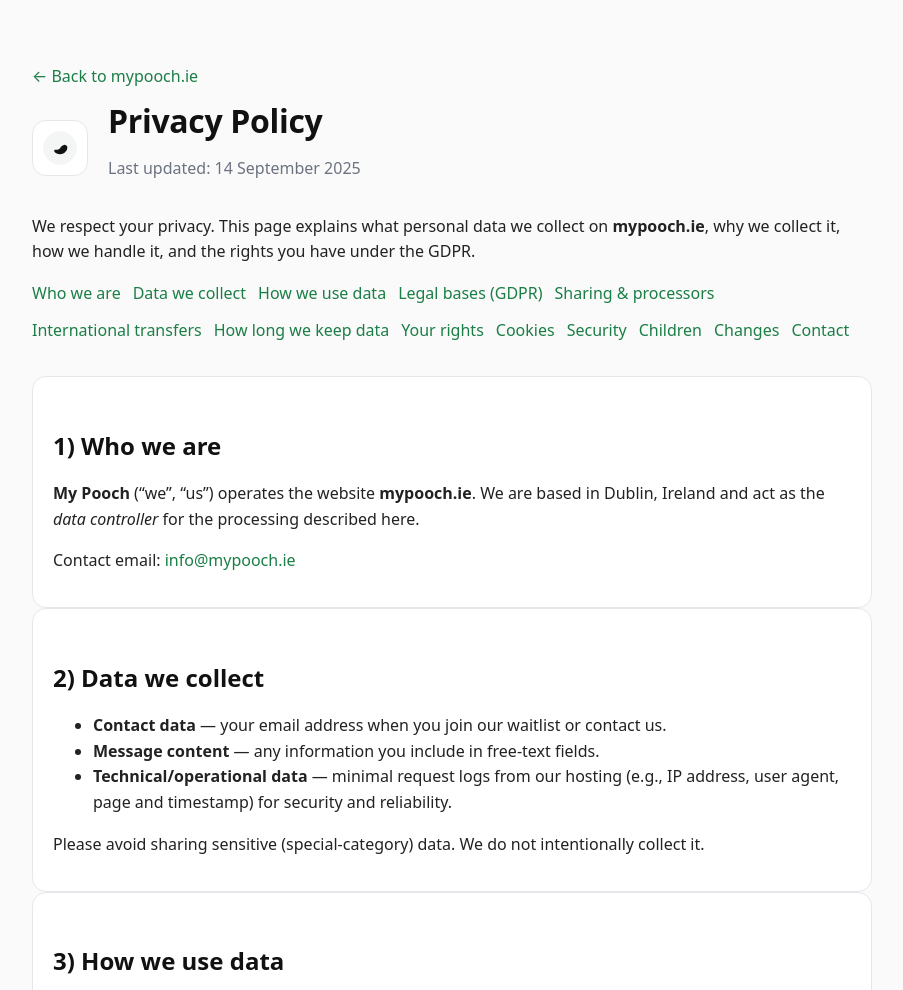
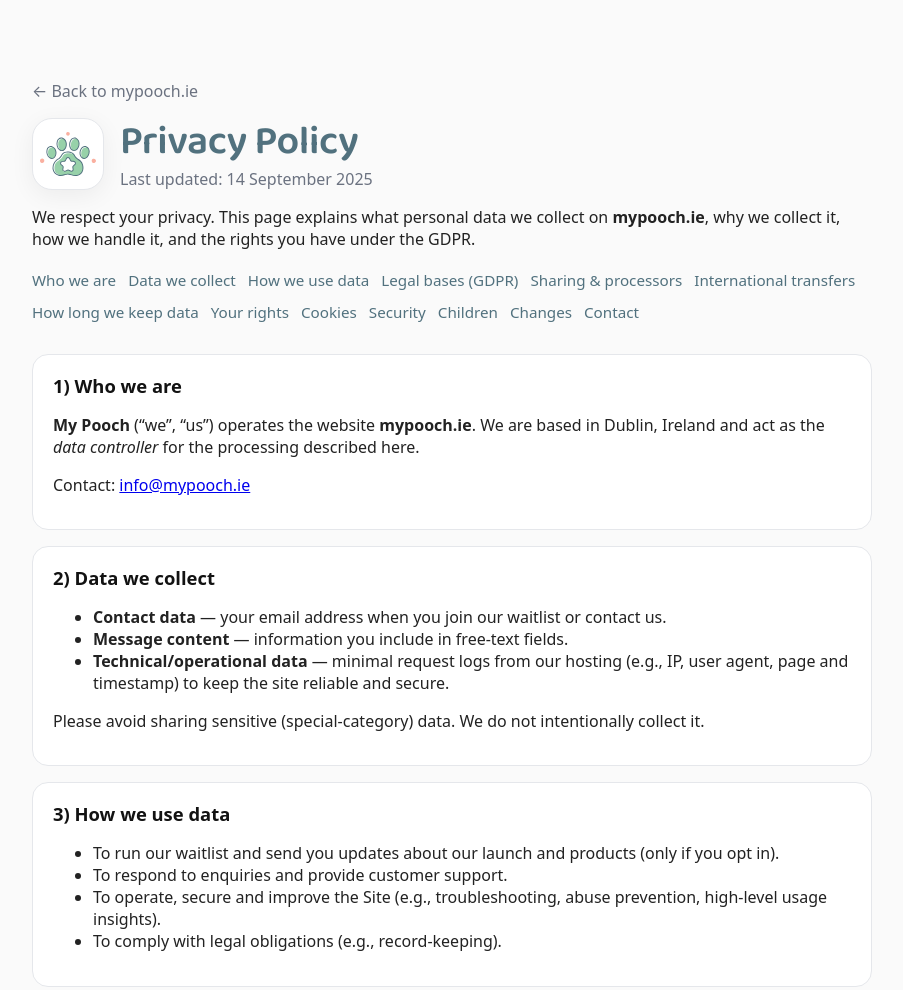
Before and after one commit to Liquidhoney/mypooch, a plain HTML site: page mypooch_privacy_policy.html in a window 1280 px wide. Shown: the top 990 px of the page, without its empty margins (188-1091 px from the left). Drawn offline with Linux system fonts and the light colour scheme.

Commit message:
Update mypooch_privacy_policy.html
font and color changes

```diff
--- a/mypooch_privacy_policy.html
+++ b/mypooch_privacy_policy.html
@@ -5,44 +5,81 @@
   <meta name="viewport" content="width=device-width, initial-scale=1" />
   <title>Privacy Policy — My Pooch</title>
   <meta name="description" content="Privacy Policy for My Pooch (mypooch.ie). GDPR-compliant notice about the data we collect, why, and your rights." />
+  <meta name="robots" content="noindex, nofollow" />
+
+  <!-- Open Graph (optional) -->
+  <meta property="og:title" content="Privacy Policy — My Pooch" />
+  <meta property="og:description" content="How My Pooch handles your data in line with GDPR." />
+  <meta property="og:type" content="website" />
+  <meta property="og:url" content="https://mypooch.ie/privacy.html" />
+  <meta property="og:image" content="./og-image.png" />
+
+  <!-- Favicon + fonts to match the landing -->
+  <link rel="icon" type="image/svg+xml" href="mypooch_logo.svg" />
+  <link href="https://fonts.googleapis.com/css2?family=Baloo+2:wght@600&display=swap" rel="stylesheet">
+
   <style>
-    :root { --bg:#fafafa; --fg:#111; --muted:#6b7280; --accent:#1b7e46; }
+    :root{
+      --bg:#fafafa;
+      --fg:#121212;
+      --muted:#6b7280;
+      --accent-dark:#51717e;   /* zielonoszary */
+      --accent-light:#97d1a9;  /* jasnozielony */
+      --ring:rgba(151,209,169,0.25);
+      --card:#ffffff;
+      --border:#e5e7eb;
+    }
     *{box-sizing:border-box}
-    body{margin:0;font-family:system-ui,-apple-system,Segoe UI,Roboto,Inter,Helvetica,Arial;line-height:1.6;background:var(--bg);color:var(--fg)}
-    .wrap{max-width:880px;margin:auto;padding:3rem 1.25rem}
-    h1{letter-spacing:-.01em;line-height:1.2;margin:.25rem 0 1rem}
-    h2{margin:2rem 0 .5rem}
+    html,body{height:100%}
+    body{
+      margin:0;
+      font-family:system-ui,-apple-system,Segoe UI,Roboto,Inter,Helvetica,Arial,"Apple Color Emoji","Segoe UI Emoji";
+      color:var(--fg); background:var(--bg);
+      display:block;
+    }
+    .wrap{max-width:880px;margin:0 auto;padding:4rem 1.25rem}
+    .back{color:var(--muted);text-decoration:none}
+    .back:hover{text-decoration:underline}
+    .head{
+      display:flex; align-items:center; gap:1rem; margin:0 0 .5rem;
+    }
+    .logo-card{
+      width:72px;height:72px; border-radius:20px; background:#fff; display:grid; place-items:center;
+      box-shadow:0 6px 24px rgba(0,0,0,.06); border:1px solid var(--border);
+    }
+    .logo-card img{width:56px;height:56px; display:block}
+    h1{
+      font-family:'Baloo 2',sans-serif;
+      font-size:clamp(28px,3.6vw,40px);
+      line-height:1.1; letter-spacing:-.01em; margin:.1rem 0 0; color:var(--accent-dark);
+    }
+    .muted{color:var(--muted); margin:.25rem 0 0}
+    nav{margin:1.25rem 0 2rem; display:flex; flex-wrap:wrap; gap:.75rem}
+    nav a{color:var(--accent-dark); text-decoration:none; font-size:.95rem}
+    nav a:hover{text-decoration:underline}
+    .card{
+      background:var(--card); border:1px solid var(--border); border-radius:16px;
+      padding:1.1rem 1.25rem; margin:1rem 0;
+    }
+    h2{margin:0 0 .5rem; font-size:1.15rem}
     p,li{color:#222}
-    .muted{color:var(--muted)}
-    a{color:var(--accent);text-decoration:none}
-    a:hover{text-decoration:underline}
-    .card{background:#fff;border:1px solid #e5e7eb;border-radius:14px;padding:1.1rem 1.25rem}
-    nav{margin:1rem 0 2rem;display:flex;flex-wrap:wrap;gap:.75rem}
-    code{background:#f1f5f9;border:1px solid #e2e8f0;border-radius:6px;padding:.1rem .35rem}
-    footer{margin-top:3rem;color:var(--muted);font-size:.9rem}
-    .toplink{margin-bottom:.5rem}
-    .logo{display:inline-grid;place-items:center;width:56px;height:56px;border-radius:14px;background:#fff;border:1px solid #e5e7eb;margin-right:.5rem;vertical-align:middle}
-    .headerline{display:flex;align-items:center;gap:.75rem;margin-bottom:.5rem}
+    code{background:#f1f5f9; border:1px solid #e2e8f0; border-radius:6px; padding:.1rem .35rem}
+    footer{margin-top:2.5rem; color:var(--muted); font-size:.9rem}
   </style>
 </head>
 <body>
   <main class="wrap" role="main">
-    <p class="toplink muted"><a href="/">← Back to mypooch.ie</a></p>
+    <p><a class="back" href="/">← Back to mypooch.ie</a></p>
 
-    <div class="headerline">
-      <!-- optional: swap SVG for your image if you prefer -->
-      <div class="logo" aria-hidden="true">
-        <svg viewBox="0 0 64 64" width="36" height="36" xmlns="http://www.w3.org/2000/svg" fill="none">
-          <circle cx="32" cy="32" r="30" fill="#F4F6F5"/>
-          <path d="M42 38c-2 3-6 5-10 5s-8-2-10-5c-1-1 0-3 1-3h4c3 0 5-2 6-4 1-2 3-4 6-4h3c2 0 3 2 3 3 0 5-1 6-3 8Z" fill="#111"/>
-          <circle cx="40" cy="28" r="2" fill="#111"/>
-        </svg>
+    <header class="head">
+      <div class="logo-card" aria-hidden="true">
+        <img src="mypooch_logo.svg" alt="" />
       </div>
       <div>
         <h1>Privacy Policy</h1>
         <p class="muted">Last updated: 14 September 2025</p>
       </div>
-    </div>
+    </header>
 
     <p>We respect your privacy. This page explains what personal data we collect on <strong>mypooch.ie</strong>, why we collect it, how we handle it, and the rights you have under the GDPR.</p>
 
@@ -65,15 +102,15 @@
     <section id="who" class="card">
       <h2>1) Who we are</h2>
       <p><strong>My Pooch</strong> (“we”, “us”) operates the website <strong>mypooch.ie</strong>. We are based in Dublin, Ireland and act as the <em>data controller</em> for the processing described here.</p>
-      <p>Contact email: <a href="mailto:info@mypooch.ie">info@mypooch.ie</a></p>
+      <p>Contact: <a href="mailto:info@mypooch.ie">info@mypooch.ie</a></p>
     </section>
 
     <section id="data" class="card">
       <h2>2) Data we collect</h2>
       <ul>
         <li><strong>Contact data</strong> — your email address when you join our waitlist or contact us.</li>
-        <li><strong>Message content</strong> — any information you include in free-text fields.</li>
-        <li><strong>Technical/operational data</strong> — minimal request logs from our hosting (e.g., IP address, user agent, page and timestamp) for security and reliability.</li>
+        <li><strong>Message content</strong> — information you include in free-text fields.</li>
+        <li><strong>Technical/operational data</strong> — minimal request logs from our hosting (e.g., IP, user agent, page and timestamp) to keep the site reliable and secure.</li>
       </ul>
       <p>Please avoid sharing sensitive (special-category) data. We do not intentionally collect it.</p>
     </section>
@@ -83,7 +120,7 @@
       <ul>
         <li>To run our waitlist and send you updates about our launch and products (only if you opt in).</li>
         <li>To respond to enquiries and provide customer support.</li>
-        <li>To operate, secure and improve the Site (e.g., troubleshooting, abuse prevention, service analytics based on aggregated logs).</li>
+        <li>To operate, secure and improve the Site (e.g., troubleshooting, abuse prevention, high-level usage insights).</li>
         <li>To comply with legal obligations (e.g., record-keeping).</li>
       </ul>
     </section>
@@ -103,7 +140,7 @@
       <h2>5) Sharing & processors</h2>
       <p>We do not sell your personal data. We use trusted service providers (“processors”) who process data on our behalf under contracts and appropriate safeguards:</p>
       <ul>
-        <li><strong>Form handling</strong>: Formspree — receives form submissions (waitlist/contact).</li>
+        <li><strong>Form handling</strong>: Formspree — receives form submissions (waitlist/contact). Endpoint will be listed in our forms’ code.</li>
         <li><strong>Email hosting</strong>: Titan Mail — sends/receives <code>@mypooch.ie</code> email.</li>
         <li><strong>Website hosting</strong>: GitHub Pages — serves our static site.</li>
       </ul>
@@ -111,21 +148,21 @@
 
     <section id="transfers" class="card">
       <h2>6) International transfers</h2>
-      <p>Some providers may process data outside the EEA. Where this occurs, we rely on safeguards such as the European Commission’s Standard Contractual Clauses (SCCs) or adequacy decisions as provided by our processors.</p>
+      <p>Some providers may process data outside the EEA. Where this occurs, we rely on safeguards such as the European Commission’s Standard Contractual Clauses (SCCs) or adequacy decisions, as provided by our processors.</p>
     </section>
 
     <section id="retention" class="card">
       <h2>7) How long we keep data</h2>
       <ul>
         <li>Waitlist/marketing: until you unsubscribe or we retire the list.</li>
-        <li>Enquiries: typically up to 12 months after the last interaction, unless needed longer to resolve an issue.</li>
+        <li>Enquiries: typically up to 12 months after the last interaction unless needed longer to resolve an issue.</li>
         <li>Operational logs: short, rolling periods unless required to investigate incidents.</li>
       </ul>
     </section>
 
     <section id="rights" class="card">
       <h2>8) Your rights</h2>
-      <p>Under GDPR you may have the rights to access, rectify, erase, restrict or object to processing, and to data portability. You can also withdraw consent at any time. You may lodge a complaint with a supervisory authority. In Ireland this is the <a href="https://www.dataprotection.ie/" target="_blank" rel="noopener">Data Protection Commission</a>.</p>
+      <p>Under GDPR you may have rights to access, rectify, erase, restrict or object to processing, and to data portability. You can also withdraw consent at any time. You may lodge a complaint with a supervisory authority. In Ireland this is the <a href="https://www.dataprotection.ie/" target="_blank" rel="noopener">Data Protection Commission</a>.</p>
       <p>To exercise your rights, contact <a href="mailto:info@mypooch.ie">info@mypooch.ie</a>. We may need to verify your identity before acting on a request.</p>
     </section>
 
@@ -158,6 +195,7 @@
       <p>© <span id="year"></span> My Pooch. All rights reserved.</p>
     </footer>
   </main>
+
   <script>
     document.getElementById('year').textContent = new Date().getFullYear();
   </script>
```
